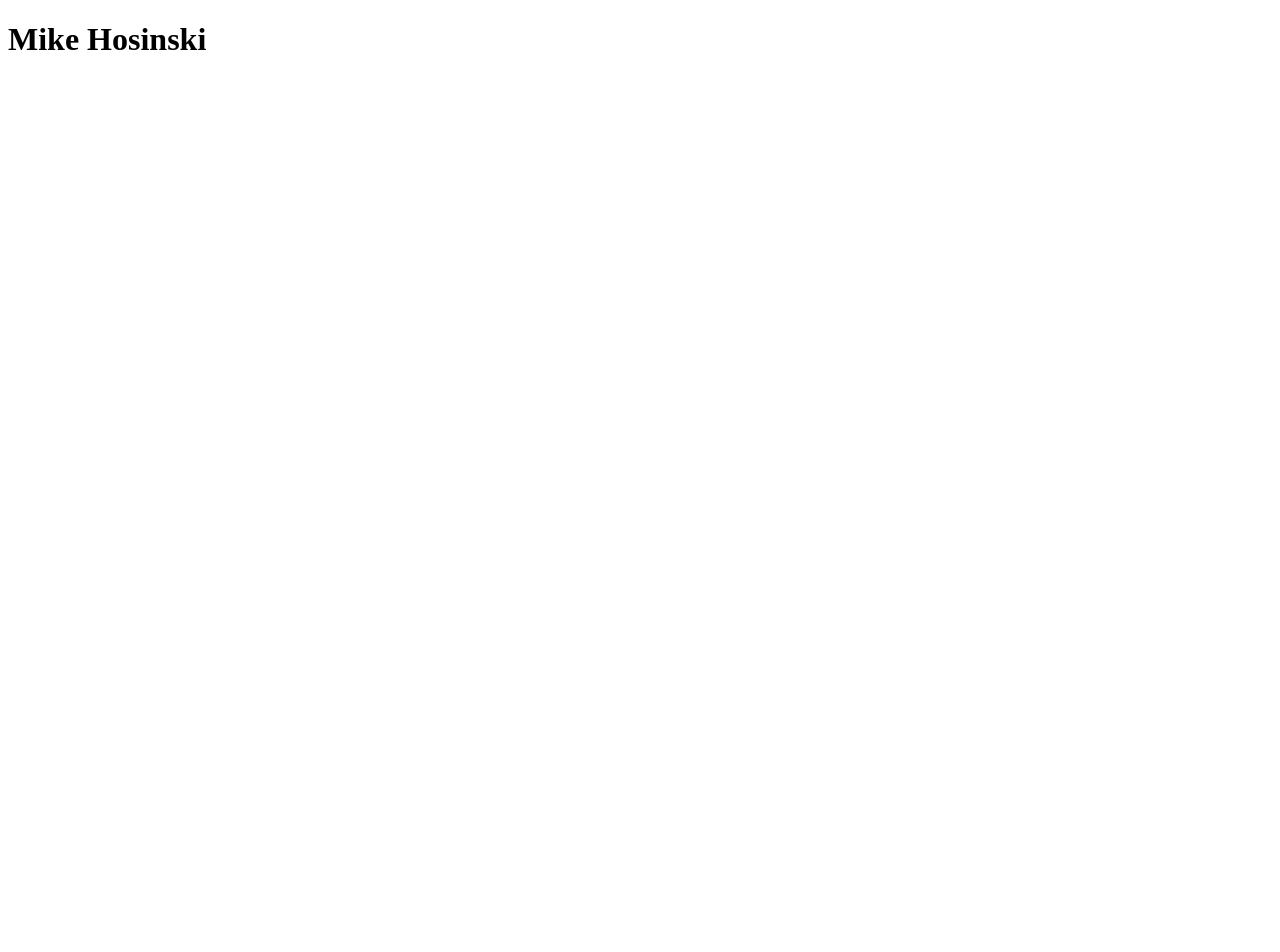
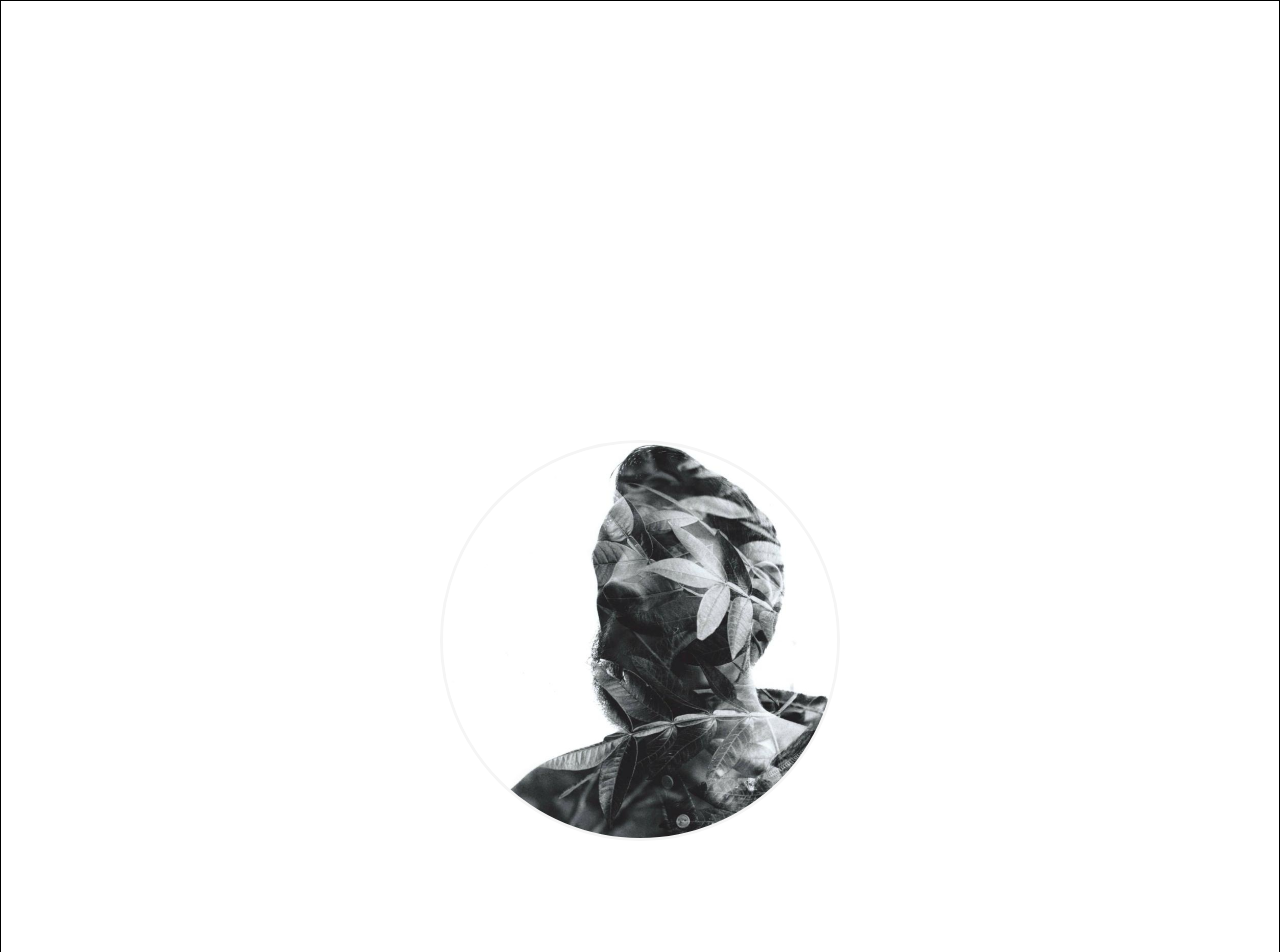
Before and after one commit to mhosinski/mhosinski.github.io, a plain HTML site: page index.html in a window 1280 px wide. Shown: the top 952 px of the page. Before the commit the page ends 800 px from the top, so only its background shows below. Drawn offline with Linux system fonts and the light colour scheme.

Commit message:
Add image to page

```diff
--- a/index.html
+++ b/index.html
@@ -2,8 +2,46 @@
 <html>
 <head>
   <title>Mike Hosinski</title>
+  <style>
+    * {
+      box-sizing: border-box;
+    }
+  	body {
+      margin: 0;
+      padding: 0;
+    }
+    .responsive-container {
+        position: relative;
+        width: 100%;
+        border: 1px solid black;
+    }
+    .dummy {
+        padding-top: 100%; /* forces 1:1 aspect ratio */
+    }
+    .img-container {
+        position: absolute;
+        top: 50%;
+        left: 50%;
+        transform: translate(-50%, -50%);
+        max-width:400px;
+        max-height:400px;
+    }
+    .img-container img {
+        max-height: 100%;  /* <-- Set maximum height to 100% of its parent */
+        max-width: 100%;  /* <-- Set maximum width to 100% of its parent */
+    		border:3px solid #f5f5f5;
+    		border-radius: 200px;
+    		-webkit-border-radius: 200px;
+    		-moz-border-radius: 200px;
+    }
+  </style>
 </head>
 <body>
- <h1>Mike Hosinski</h1>
+  <div class="responsive-container">
+      <div class="dummy"></div>
+      <div class="img-container">
+          <img src="images/leafmike.jpg" alt="Mike Hosinski" />
+      </div>
+  </div>
 </body>
 </html>
```
Also changed, not shown: images/leafmike.jpg (added).
